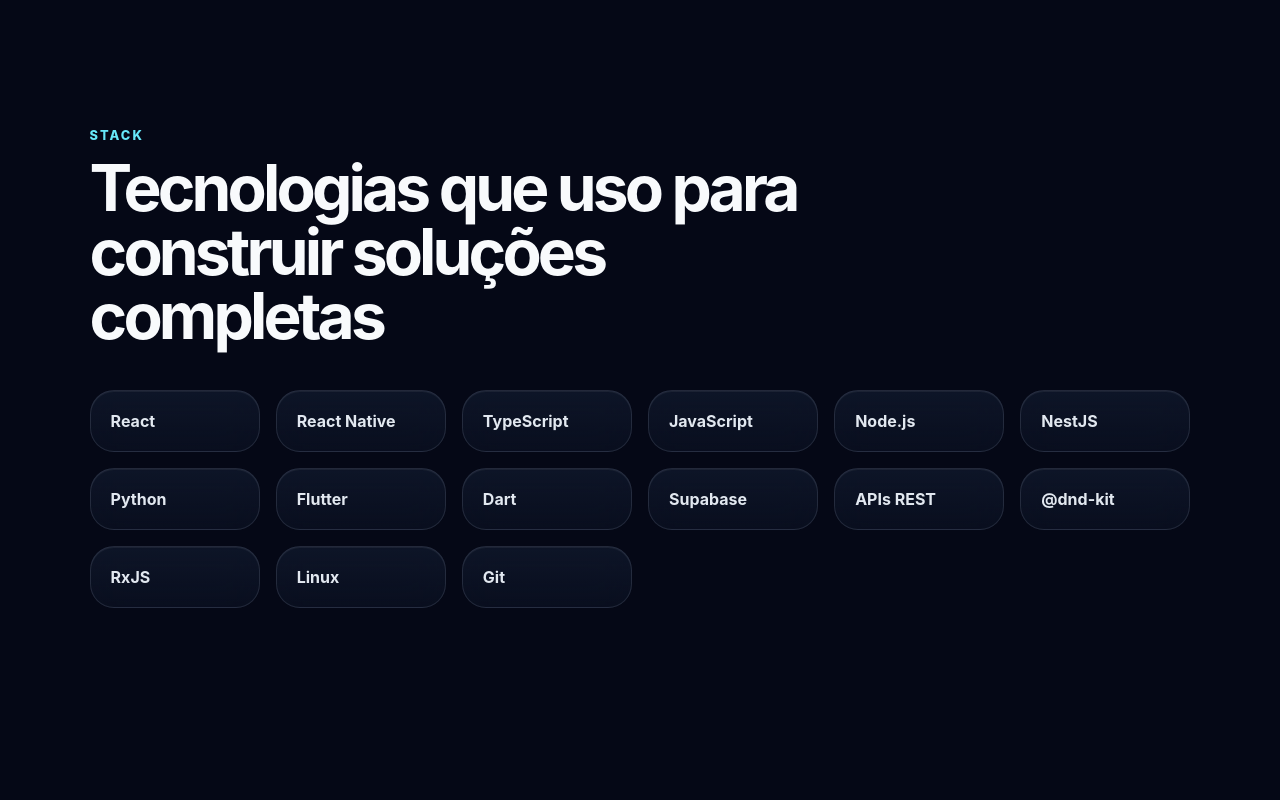
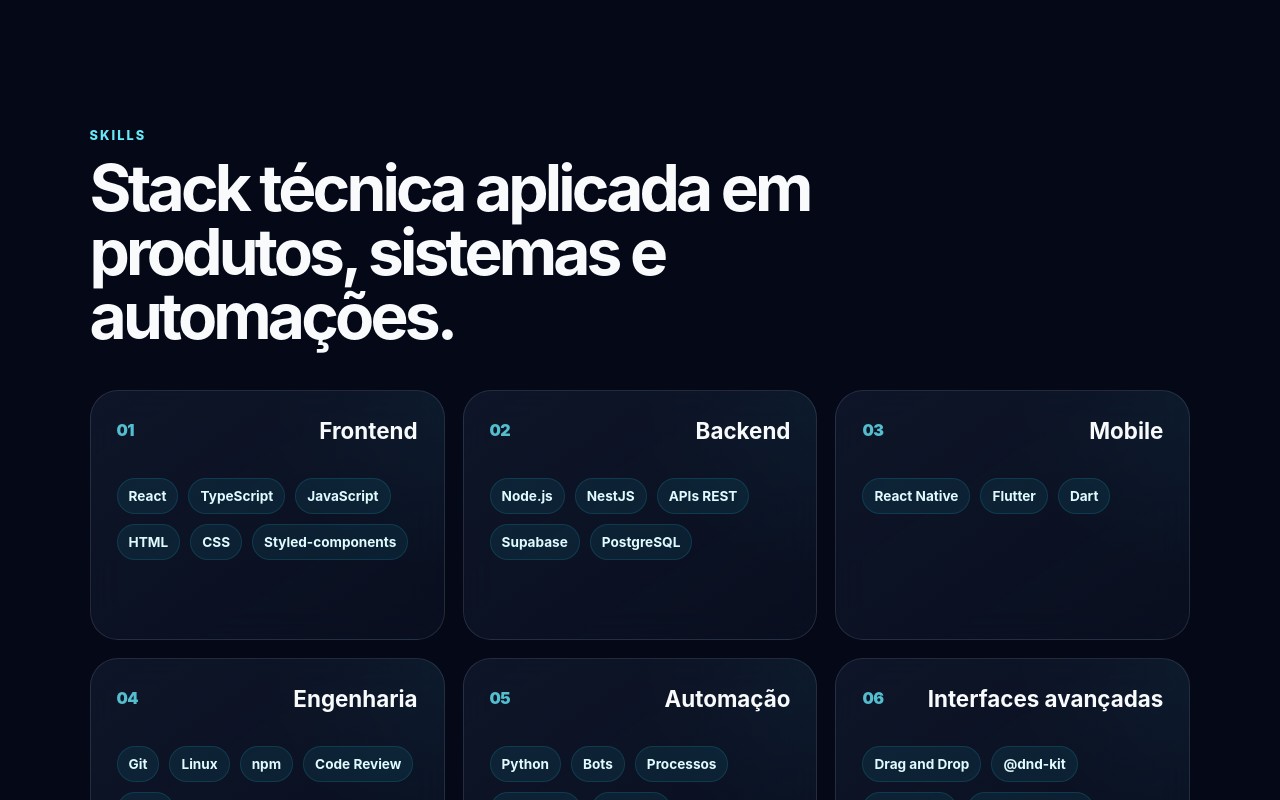
Before and after one commit to almyrneto/fullstack-portfolio, a React (Vite) app: page / in a window 1280 px wide. Shown: the part 1760-2560 px from the top of the page. Built offline with nearby package versions, Linux system fonts and the light colour scheme.

Commit message:
feat: add animated skills showcase section

```diff
--- a/src/App.tsx
+++ b/src/App.tsx
@@ -1,5 +1,6 @@
 import './styles/app.css'
 import { About } from './sections/About/About'
+import { Skills } from './sections/Skills/Skills'
 
 const stacks = [
   'React',
@@ -55,6 +56,7 @@
             <a href="#experience">Experiência</a>
             <a href="#contact">Contato</a>
             <a href="#about">Sobre</a>
+            <a href="#skills">Skills</a>
           </div>
         </nav>
 
@@ -83,6 +85,8 @@
       </section>
 
       <About />
+
+      <Skills />
 
       <section className="section">
         <div className="sectionHeader">
--- /dev/null
+++ b/src/sections/Skills/Skills.tsx
@@ -0,0 +1,70 @@
+import { motion } from 'framer-motion'
+
+const skillGroups = [
+  {
+    title: 'Frontend',
+    skills: ['React', 'TypeScript', 'JavaScript', 'HTML', 'CSS', 'Styled-components'],
+  },
+  {
+    title: 'Backend',
+    skills: ['Node.js', 'NestJS', 'APIs REST', 'Supabase', 'PostgreSQL'],
+  },
+  {
+    title: 'Mobile',
+    skills: ['React Native', 'Flutter', 'Dart'],
+  },
+  {
+    title: 'Engenharia',
+    skills: ['Git', 'Linux', 'npm', 'Code Review', 'RxJS'],
+  },
+  {
+    title: 'Automação',
+    skills: ['Python', 'Bots', 'Processos', 'Instagram', 'LinkedIn'],
+  },
+  {
+    title: 'Interfaces avançadas',
+    skills: ['Drag and Drop', '@dnd-kit', 'Backoffice', 'Admin systems'],
+  },
+]
+
+export function Skills() {
+  return (
+    <section className="section skills" id="skills">
+      <motion.div
+        className="sectionHeader"
+        initial={{ opacity: 0, y: 32 }}
+        whileInView={{ opacity: 1, y: 0 }}
+        viewport={{ once: true }}
+        transition={{ duration: 0.6 }}
+      >
+        <span>Skills</span>
+        <h2>Stack técnica aplicada em produtos, sistemas e automações.</h2>
+      </motion.div>
+
+      <div className="skillsShowcase">
+        {skillGroups.map((group, index) => (
+          <motion.article
+            className="skillGroupCard"
+            key={group.title}
+            initial={{ opacity: 0, y: 34 }}
+            whileInView={{ opacity: 1, y: 0 }}
+            whileHover={{ y: -8, scale: 1.01 }}
+            viewport={{ once: true }}
+            transition={{ duration: 0.5, delay: index * 0.06 }}
+          >
+            <div className="skillGroupHeader">
+              <span>0{index + 1}</span>
+              <h3>{group.title}</h3>
+            </div>
+
+            <div className="skillPills">
+              {group.skills.map((skill) => (
+                <span key={skill}>{skill}</span>
+              ))}
+            </div>
+          </motion.article>
+        ))}
+      </div>
+    </section>
+  )
+}
--- a/src/styles/app.css
+++ b/src/styles/app.css
@@ -404,3 +404,93 @@
     grid-template-columns: 1fr;
   }
 }
+
+.skills {
+  position: relative;
+}
+
+.skillsShowcase {
+  display: grid;
+  grid-template-columns: repeat(3, minmax(0, 1fr));
+  gap: 18px;
+}
+
+.skillGroupCard {
+  position: relative;
+  overflow: hidden;
+  min-height: 250px;
+  padding: 26px;
+  border-radius: 28px;
+  border: 1px solid rgba(148, 163, 184, 0.18);
+  background:
+    linear-gradient(145deg, rgba(15, 23, 42, 0.92), rgba(15, 23, 42, 0.48)),
+    radial-gradient(circle at top right, rgba(34, 211, 238, 0.14), transparent 42%);
+  backdrop-filter: blur(18px);
+}
+
+.skillGroupCard::before {
+  content: '';
+  position: absolute;
+  inset: 0;
+  background: linear-gradient(
+    120deg,
+    transparent,
+    rgba(34, 211, 238, 0.08),
+    transparent
+  );
+  transform: translateX(-100%);
+  transition: transform 0.6s ease;
+}
+
+.skillGroupCard:hover::before {
+  transform: translateX(100%);
+}
+
+.skillGroupHeader {
+  position: relative;
+  display: flex;
+  align-items: center;
+  justify-content: space-between;
+  gap: 16px;
+}
+
+.skillGroupHeader span {
+  color: rgba(103, 232, 249, 0.8);
+  font-weight: 900;
+  letter-spacing: -0.04em;
+}
+
+.skillGroupHeader h3 {
+  margin: 0;
+  font-size: 1.4rem;
+}
+
+.skillPills {
+  position: relative;
+  display: flex;
+  flex-wrap: wrap;
+  gap: 10px;
+  margin-top: 34px;
+}
+
+.skillPills span {
+  padding: 9px 11px;
+  border-radius: 999px;
+  color: #dffbff;
+  background: rgba(34, 211, 238, 0.08);
+  border: 1px solid rgba(34, 211, 238, 0.14);
+  font-size: 0.85rem;
+  font-weight: 700;
+}
+
+@media (max-width: 980px) {
+  .skillsShowcase {
+    grid-template-columns: repeat(2, minmax(0, 1fr));
+  }
+}
+
+@media (max-width: 640px) {
+  .skillsShowcase {
+    grid-template-columns: 1fr;
+  }
+}
```
